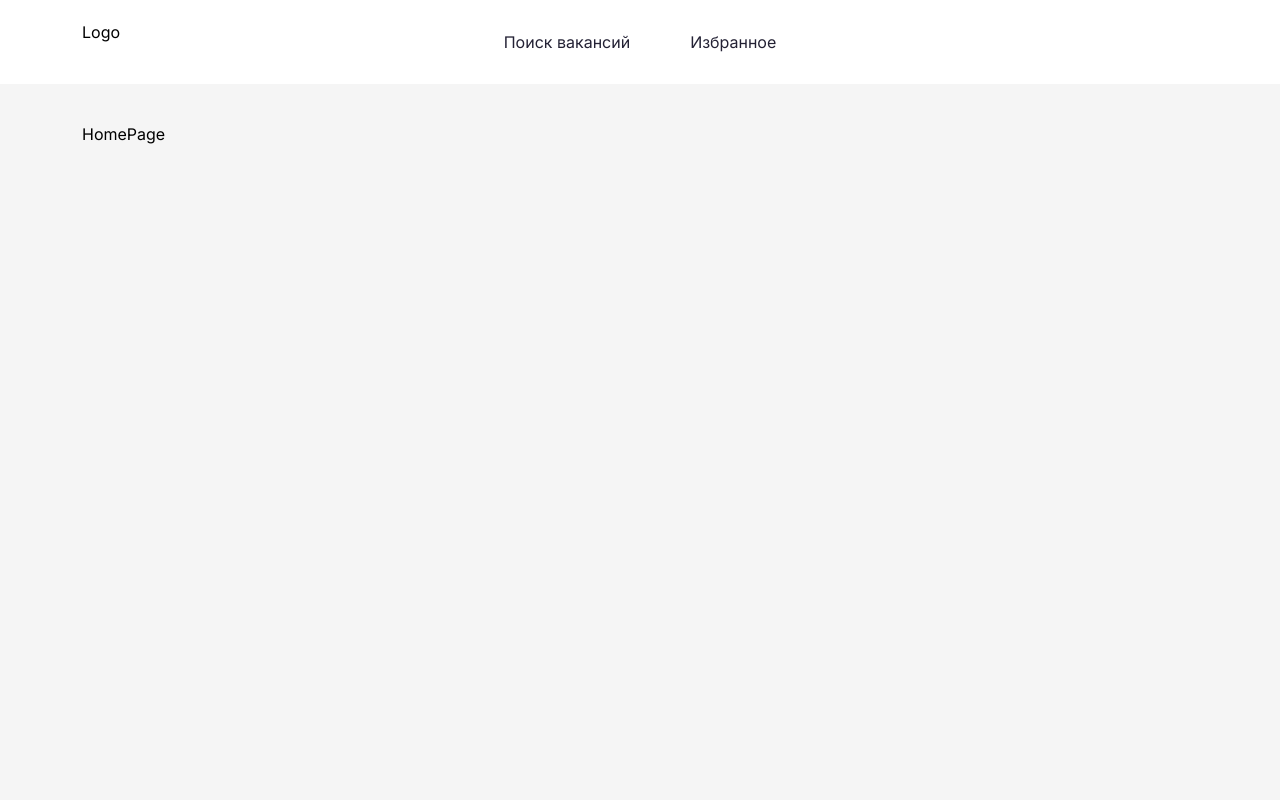
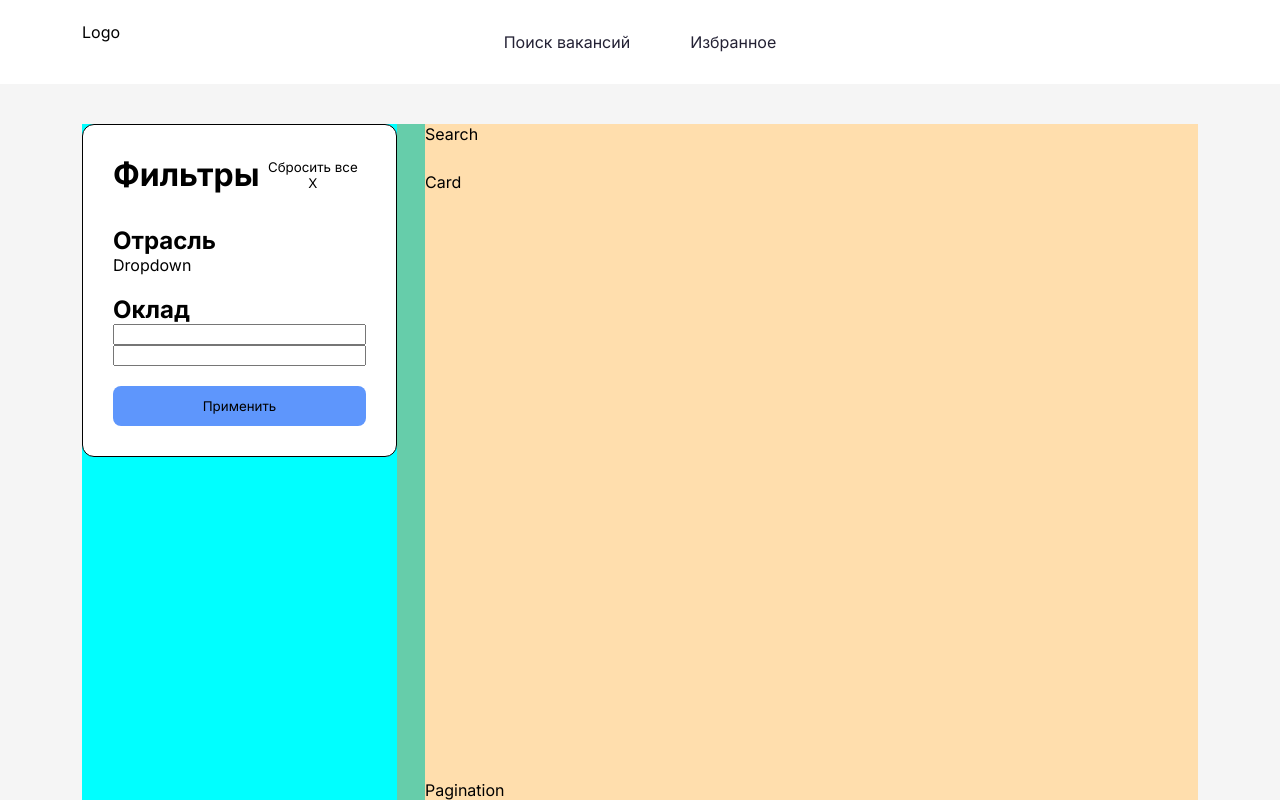
Before and after one commit to olejquaa/react-job-search-app, a React (Create React App) app: page / in a window 1280 px wide. Built offline with nearby package versions, Linux system fonts and the light colour scheme.

Commit message:
build(common): Filter

```diff
--- a/src/components/Filter/Filter.tsx
+++ b/src/components/Filter/Filter.tsx
@@ -1,9 +1,38 @@
-import { FilterContainer, StyledFilter } from "./styles";
+import {
+  FilterButton,
+  FilterContainer,
+  FilterContentWrapper,
+  FilterDropDown,
+  FilterHeader,
+  FilterInput,
+  FilterResetButton,
+  FilterSection,
+  FilterSectionName,
+  Label,
+  StyledFilter,
+} from "./styles";
 
 export const Filter = () => {
   return (
     <FilterContainer>
-      <StyledFilter>Filter</StyledFilter>
+      <StyledFilter>
+        <FilterContentWrapper>
+          <FilterHeader>
+            <Label>Фильтры</Label>
+            <FilterResetButton>Сбросить все X</FilterResetButton>
+          </FilterHeader>
+          <FilterSection>
+            <FilterSectionName>Отрасль</FilterSectionName>
+            <FilterDropDown> Dropdown</FilterDropDown>
+          </FilterSection>
+          <FilterSection>
+            <FilterSectionName>Оклад</FilterSectionName>
+            <FilterInput></FilterInput>
+            <FilterInput></FilterInput>
+          </FilterSection>
+          <FilterButton>Применить</FilterButton>
+        </FilterContentWrapper>
+      </StyledFilter>
     </FilterContainer>
   );
 };
--- a/src/components/Filter/styles.ts
+++ b/src/components/Filter/styles.ts
@@ -1,14 +1,69 @@
 import styled from "styled-components";
+import { Color } from "ui";
 
 export const FilterContainer = styled.div`
   grid-area: filter;
-  justify-self: end;
+  justify-self: start;
+
+  width: 100%;
+
   background-color: aqua;
+
   @media all and (max-width: 768px) {
     justify-self: center;
   }
 `;
 export const StyledFilter = styled.div`
-  width: 350px;
+  height: auto;
+  padding: 10px;
   border: 1px solid black;
+  border-radius: 12px;
+
+  background-color: ${Color.WHITE};
 `;
+
+export const FilterContentWrapper = styled.div`
+  display: flex;
+  flex-direction: column;
+
+  padding: 20px;
+`;
+
+export const FilterHeader = styled.div`
+  display: flex;
+  flex-direction: row;
+
+  justify-content: space-between;
+
+  padding-bottom: 32px;
+`;
+
+export const Label = styled.h1``;
+
+export const FilterResetButton = styled.button``;
+
+export const FilterSection = styled.div`
+  display: flex;
+  flex-direction: column;
+
+  padding-bottom: 20px;
+`;
+
+export const FilterSectionName = styled.h2``;
+
+export const FilterDropDown = styled.div``;
+
+export const FilterInput = styled.input``;
+
+export const FilterButton = styled.button`
+  justify-content: center;
+  align-items: center;
+  padding: 4px 20px;
+  gap: 10px;
+
+  width: 100%;
+  height: 40px;
+
+  background: ${Color.BLUE};
+  border-radius: 8px;
+`;
--- a/src/pages/HomePage/HomePage.tsx
+++ b/src/pages/HomePage/HomePage.tsx
@@ -1,3 +1,15 @@
+import { Filter } from "components";
+import { HomePageContainer, HomePageContent } from "./styles";
+
 export const HomePage = () => {
-  return <div>HomePage</div>;
+  return (
+    <HomePageContainer>
+      <Filter />
+      <HomePageContent>
+        <div>Search</div>
+        <div>Card</div>
+        <div>Pagination</div>
+      </HomePageContent>
+    </HomePageContainer>
+  );
 };
--- /dev/null
+++ b/src/pages/HomePage/styles.ts
@@ -0,0 +1,26 @@
+import styled from "styled-components";
+
+export const HomePageContainer = styled.div`
+  display: grid;
+  grid-template-areas: "filter content";
+  grid-template-columns: 315px 1fr;
+  gap: 28px;
+
+  width: 100%;
+
+  background-color: mediumaquamarine;
+`;
+
+export const HomePageContent = styled.div`
+  display: grid;
+  grid-template-areas:
+    "search"
+    "cards"
+    "pagination";
+  grid-template-rows: auto 1fr auto;
+  grid-row-gap: 28px;
+
+  grid-area: content;
+
+  background-color: navajowhite;
+`;
```
